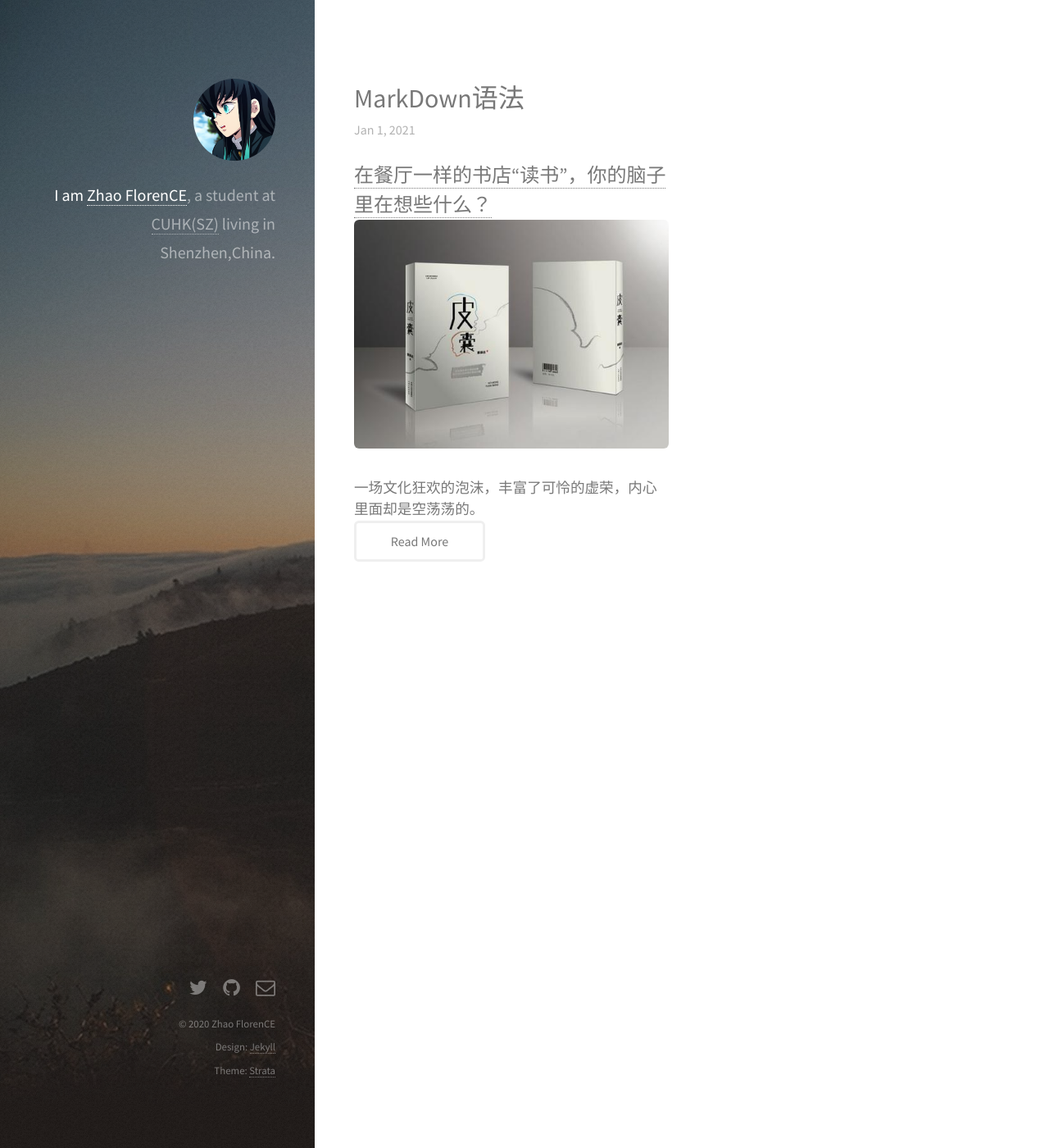
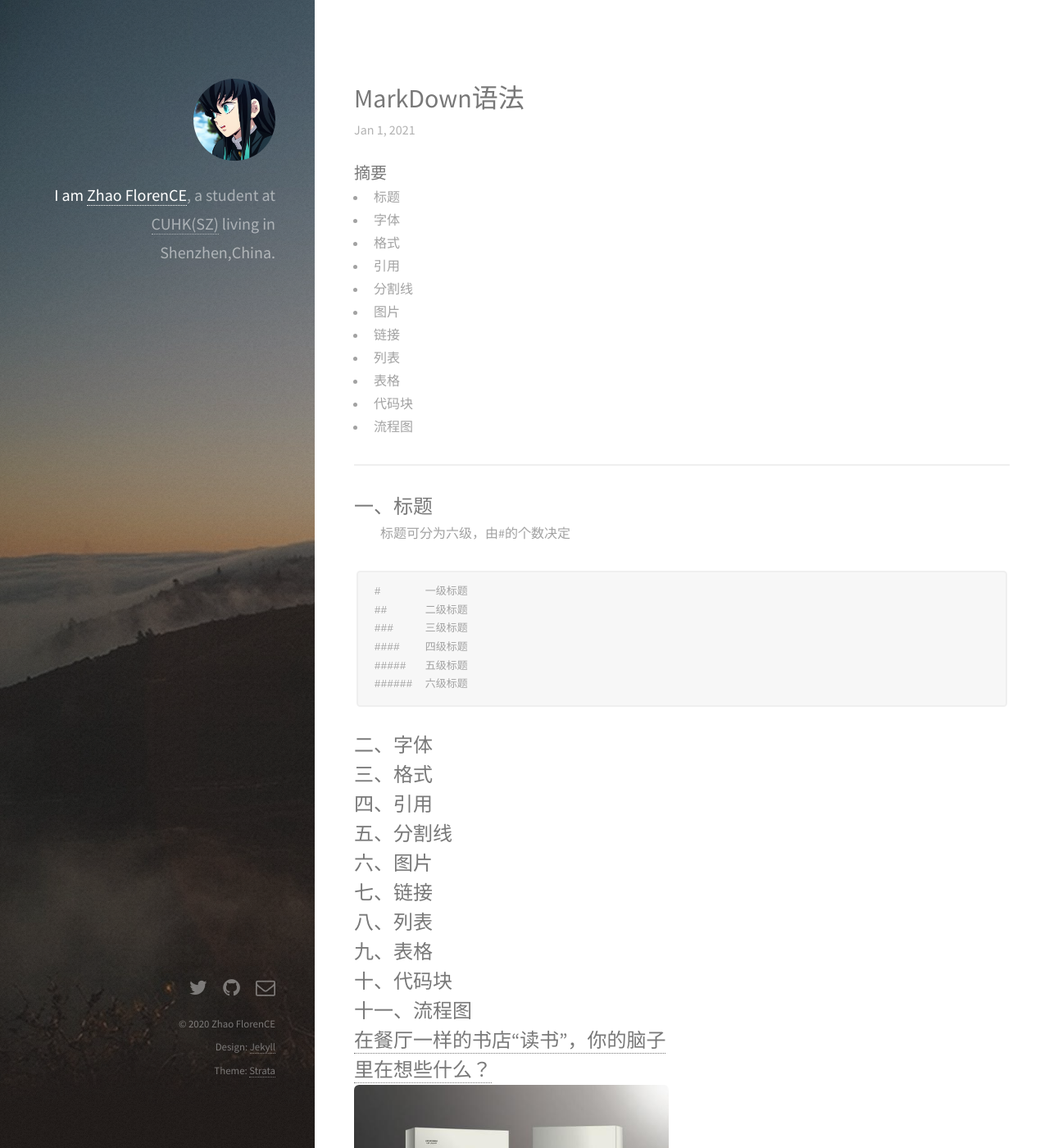
Before and after one commit to as3ert/blog, a Jekyll site: the page built from _posts/2021-01-01-markdown语法.md, in a window 1280 px wide and 1400 px high. Shown: the whole window at 82% size. Built offline with Jekyll 4.4.1, drawn with Linux system fonts in a browser that asks for light colours; nearby versions of some CDN libraries.

Commit message:
2021-01-01 17:06:00

````diff
--- a/_posts/2021-01-01-markdown语法.md
+++ b/_posts/2021-01-01-markdown语法.md
@@ -5,3 +5,41 @@
   - Writing
 date: 2021-01-01 16:45:00
 ---
+
+### 摘要
++ 标题
++ 字体
++ 格式
++ 引用
++ 分割线
++ 图片
++ 链接
++ 列表
++ 表格
++ 代码块
++ 流程图
+
+***
+
+## 一、标题<br>
+&emsp;&emsp;标题可分为六级，由\#的个数决定<br>
+
+```markdown
+#       一级标题
+##      二级标题
+###     三级标题
+####    四级标题
+#####   五级标题
+######  六级标题
+```
+
+## 二、字体
+## 三、格式
+## 四、引用
+## 五、分割线
+## 六、图片
+## 七、链接
+## 八、列表
+## 九、表格
+## 十、代码块
+## 十一、流程图
````
